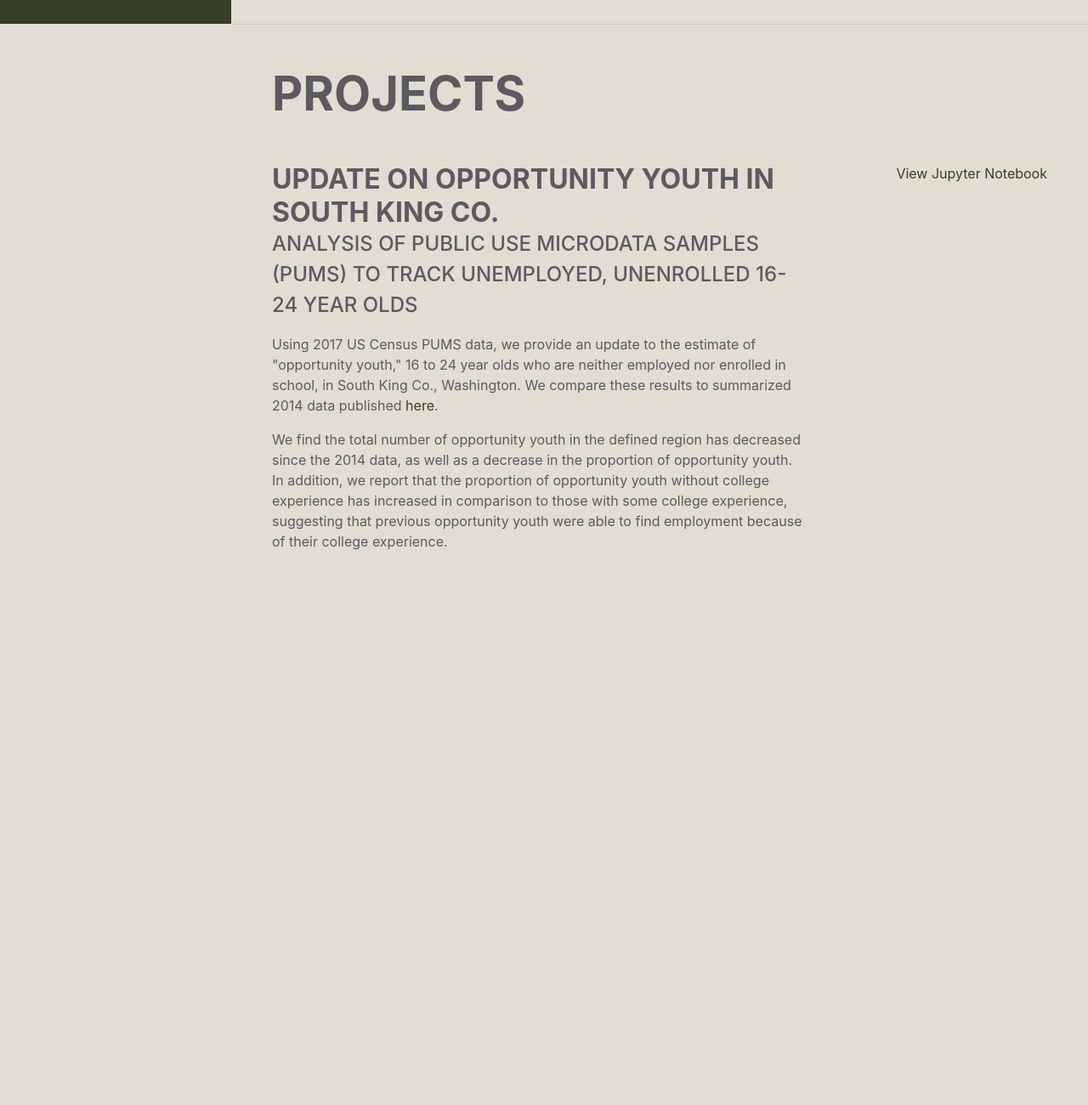
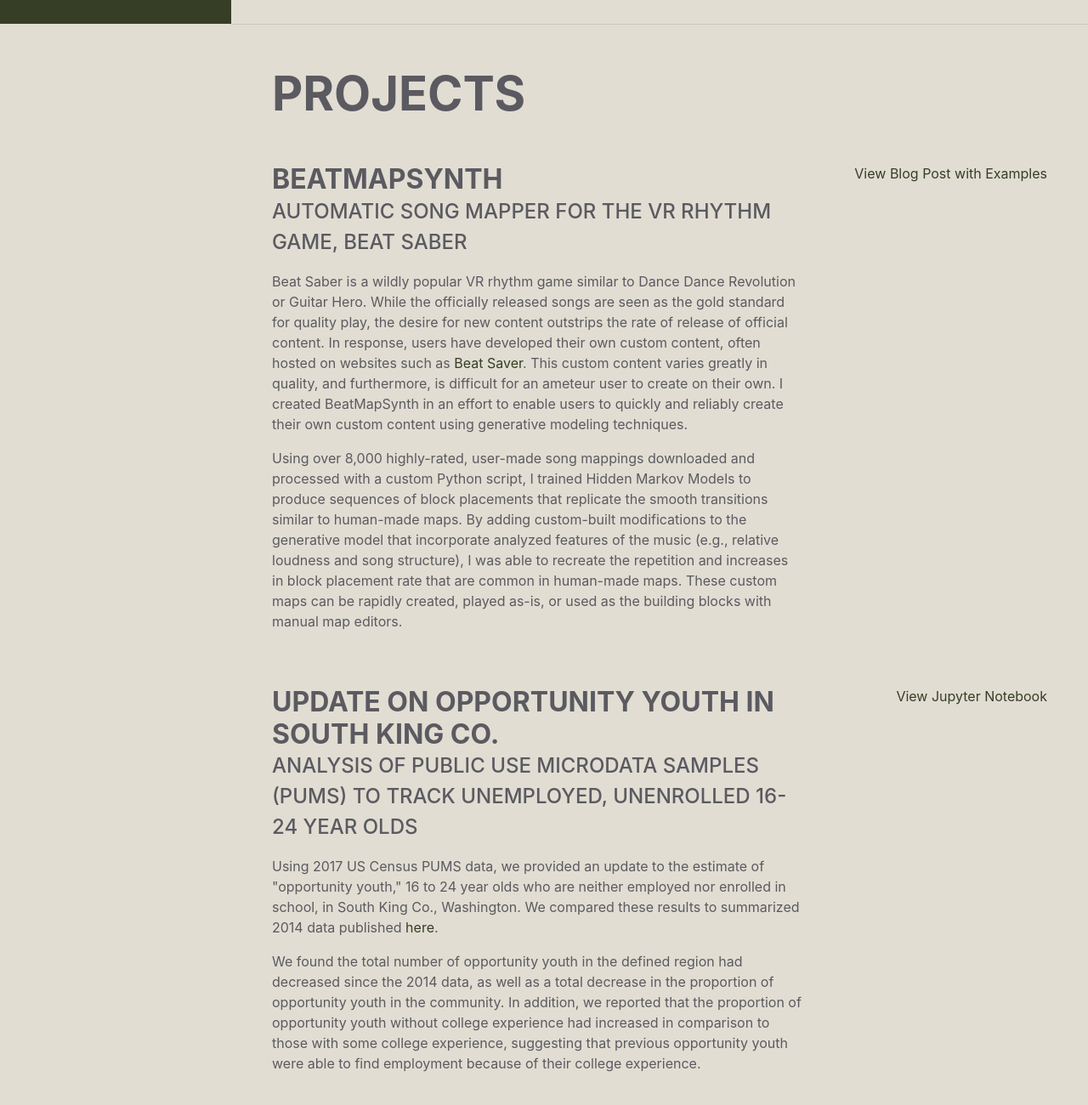
Before and after one commit to wvsharber/temp_portfolio, a plain HTML site: page index.html in a window 1280 px wide. Shown: the part 772-2072 px from the top of the page at 85% size. Before the commit the page ends 1601 px from the top, so only its background shows below. Drawn offline with Linux system fonts and the light colour scheme; a web font is replaced by a local one.

Commit message:
add beatmapsynth

```diff
--- a/index.html
+++ b/index.html
@@ -30,7 +30,8 @@
         <img class="img-fluid img-profile rounded-circle mx-auto mb-2" src="img/profile.jpg" alt="">
       </span>
     </a>
-    <button class="navbar-toggler" type="button" data-toggle="collapse" data-target="#navbarSupportedContent" aria-controls="navbarSupportedContent" aria-expanded="false" aria-label="Toggle navigation">
+    <button class="navbar-toggler" type="button" data-toggle="collapse" data-target="#navbarSupportedContent"
+      aria-controls="navbarSupportedContent" aria-expanded="false" aria-label="Toggle navigation">
       <span class="navbar-toggler-icon"></span>
     </button>
     <div class="collapse navbar-collapse" id="navbarSupportedContent">
@@ -55,7 +56,8 @@
         <div class="subheading mb-5">Data Scientist ·
           <a href="mailto:wvsharber@gmail.com">wvsharber@gmail.com</a>
         </div>
-        <p class="lead mb-5">I am a data scientist and plant evolutionary biologist. Feel free to contact me at my email or at my social media linked below!</p>
+        <p class="lead mb-5">I am a data scientist and plant evolutionary biologist. Feel free to contact me at my email
+          address above or my social media linked below!</p>
         <div class="social-icons">
           <a href="https://www.linkedin.com/in/wvsharber/">
             <i class="fab fa-linkedin-in"></i>
@@ -81,24 +83,70 @@
 
         <div class="resume-item d-flex flex-column flex-md-row justify-content-between mb-5">
           <div class="resume-content">
-            <h3 class="mb-0">Update on Opportunity Youth in South King Co.</h3>
-            <div class="subheading mb-3">Analysis of Public Use Microdata Samples (PUMS) to Track Unemployed, Unenrolled 16-24 Year Olds</div>
+            <h3 class="mb-0">BeatMapSynth</h3>
+            <div class="subheading mb-3">Automatic Song Mapper for the VR Rhythm Game, Beat Saber</div>
             <p>
-              Using 2017 US Census PUMS data, we provide an update to the estimate of "opportunity youth," 16 to 24 year olds who are neither employed nor enrolled in school, in South King Co., Washington. We compare these results to summarized 2014 data published <a href="https://bit.ly/2P2XRF3">here</a>.
+              Beat Saber is a wildly popular VR rhythm game similar to Dance Dance Revolution or Guitar Hero. While the
+              officially released songs are seen as the gold standard for quality play, the desire for new content
+              outstrips the rate of release of official content. In response, users have developed their own custom
+              content, often hosted on websites such as <a href="https://beatsaver.com/">Beat Saver</a>. This custom
+              content varies greatly in quality, and furthermore, is difficult for an ameteur user to create on their
+              own. I created BeatMapSynth in an effort to enable users to quickly and reliably create their own custom
+              content using generative modeling techniques.
             </p>
             <p>
-              We find the total number of opportunity youth in the defined region has decreased since the 2014 data, as well as a decrease in the proportion of opportunity youth. In addition, we report that the proportion of opportunity youth without college experience has increased in comparison to those with some college experience, suggesting that previous opportunity youth were able to find employment because of their college experience.
+              Using over 8,000 highly-rated, user-made song mappings downloaded and processed with a custom Python
+              script, I trained Hidden Markov Models to produce sequences of block placements that replicate the smooth
+              transitions similar to human-made maps. By adding custom-built modifications to the generative model that
+              incorporate analyzed features of the music (e.g., relative loudness and song structure), I was able to
+              recreate the repetition and increases in block placement rate that are common in human-made maps. These
+              custom maps can be rapidly created, played as-is, or used as the building blocks with manual map editors.
+            </p>
+          </div>
+          <div class="resume-date text-md-right">
+            <a href="https://medium.com/swlh/beatmapsynth-an-automatic-song-mapper-for-beat-saber-aa9e59f093f8"
+              class="text-primary">View Blog Post with Examples</a>
+          </div>
+        </div>
+        <!-- <div class="resume-item d-flex flex-column flex-md-row justify-content-between mb-5">
+          <div class="resume-content">
+            <h3 class="mb-0">Tanzanian Water Well Functionality</h3>
+            <div class="subheading mb-3">Machine learning to predict functionality of water well pumps for prioritizing repair and maintenance
+            </div>
+            <p>
+              Easy access to clean water is paramount to healthy communities. In order to identify water well pumps that may need updates or repairs, we created a model that predicts pump functionality in communities across Tanzania.
+            </p>
+            <p>
+              Using records for over 50,000 Tanzanian water wells from the agency Taarifa, which aggregates the data from the Tanzania Ministry of Water, and hosted at <a href="https://www.drivendata.org/competitions/7/pump-it-up-data-mining-the-water-table/page/23/">drivendata.org</a>, we trained four independent classification models: Logistic Regression, K-Nearest Neighbor, Random Forest, and Gradient Boosted Forest. Individually, they performed well, ~80% accuracy, but we implemented a consensus method of the four models using Soft Voting to increase the accuracy to ~82% and diminish the effects of biases in the individual models.
+            </p>
+          </div>
+          <div class="resume-date text-md-right">
+            <a href="jupyter_notebooks/OYnotebook.html" class="text-primary">View Jupyter Notebook</a>
+          </div>
+        </div> -->
+        <div class="resume-item d-flex flex-column flex-md-row justify-content-between mb-5">
+          <div class="resume-content">
+            <h3 class="mb-0">Update on Opportunity Youth in South King Co.</h3>
+            <div class="subheading mb-3">Analysis of Public Use Microdata Samples (PUMS) to Track Unemployed, Unenrolled
+              16-24 Year Olds</div>
+            <p>
+              Using 2017 US Census PUMS data, we provided an update to the estimate of "opportunity youth," 16 to 24 year
+              olds who are neither employed nor enrolled in school, in South King Co., Washington. We compared these
+              results to summarized 2014 data published <a href="https://bit.ly/2P2XRF3">here</a>.
+            </p>
+            <p>
+              We found the total number of opportunity youth in the defined region had decreased since the 2014 data, as
+              well as a total decrease in the proportion of opportunity youth in the community. In addition, we reported that the proportion of
+              opportunity youth without college experience had increased in comparison to those with some college
+              experience, suggesting that previous opportunity youth were able to find employment because of their
+              college experience.
             </p>
           </div>
           <div class="resume-date text-md-right">
             <a href="jupyter_notebooks/OYnotebook.html" class="text-primary">View Jupyter Notebook</a>
           </div>
         </div>
-
-      </div>
-
     </section>
-
   </div>
 
   <!-- Bootstrap core JavaScript -->
```
